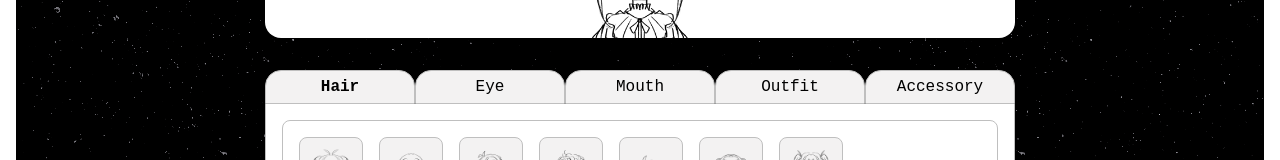
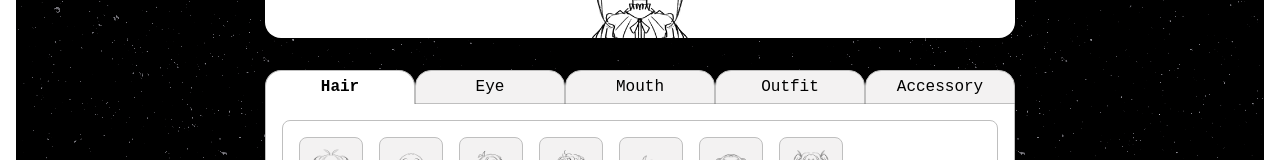
Before and after one commit to cryptofox17/silly-chibis, a React (Vite) app: page / in a window 1280 px wide. Shown: the part 354-514 px from the top of the page. Built offline with nearby package versions, Linux system fonts and the light colour scheme.

Commit message:
tab styling issue resolved

```diff
--- a/src/index.css
+++ b/src/index.css
@@ -207,7 +207,7 @@ h1 {
 
 	  }
 
-	  .tabs-wrapper li {
+	  li {
 		padding: 0.25em 1em;
 		background: #F3F2F2;
 		cursor: pointer;
```
